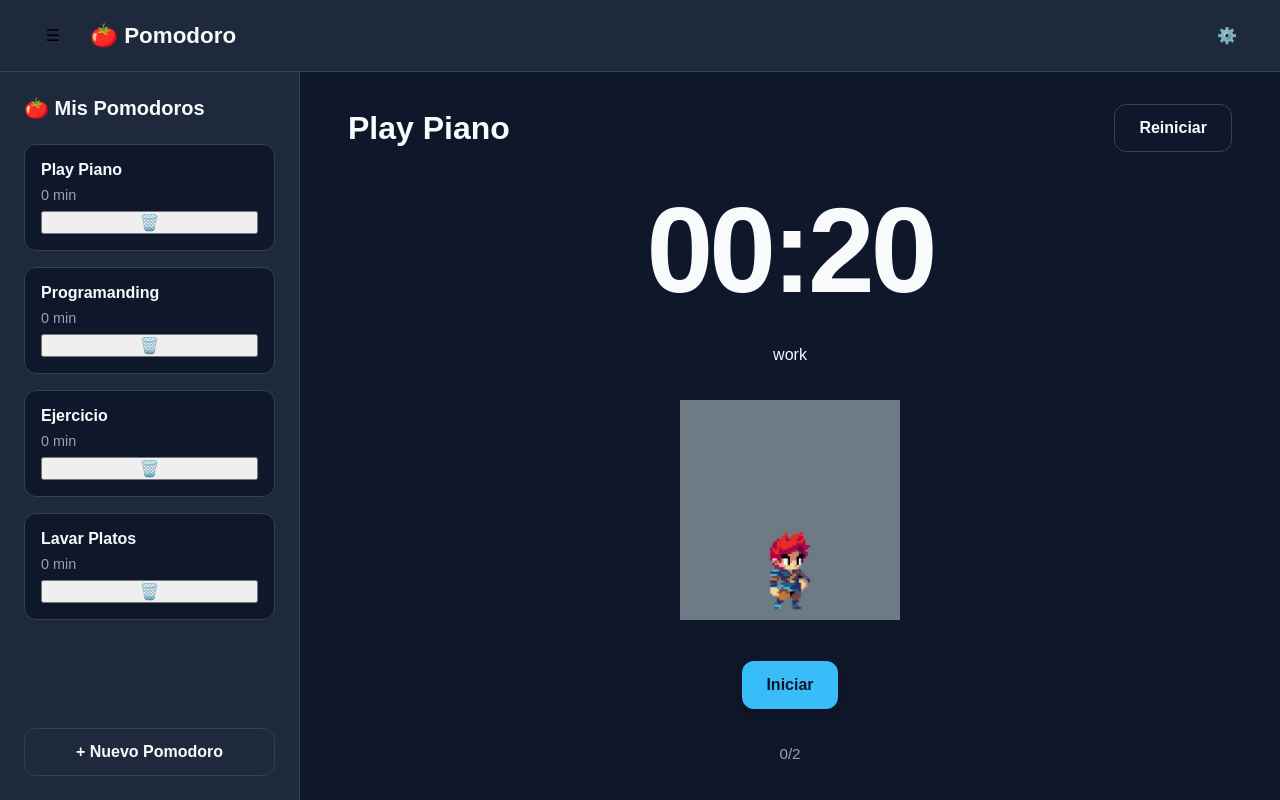
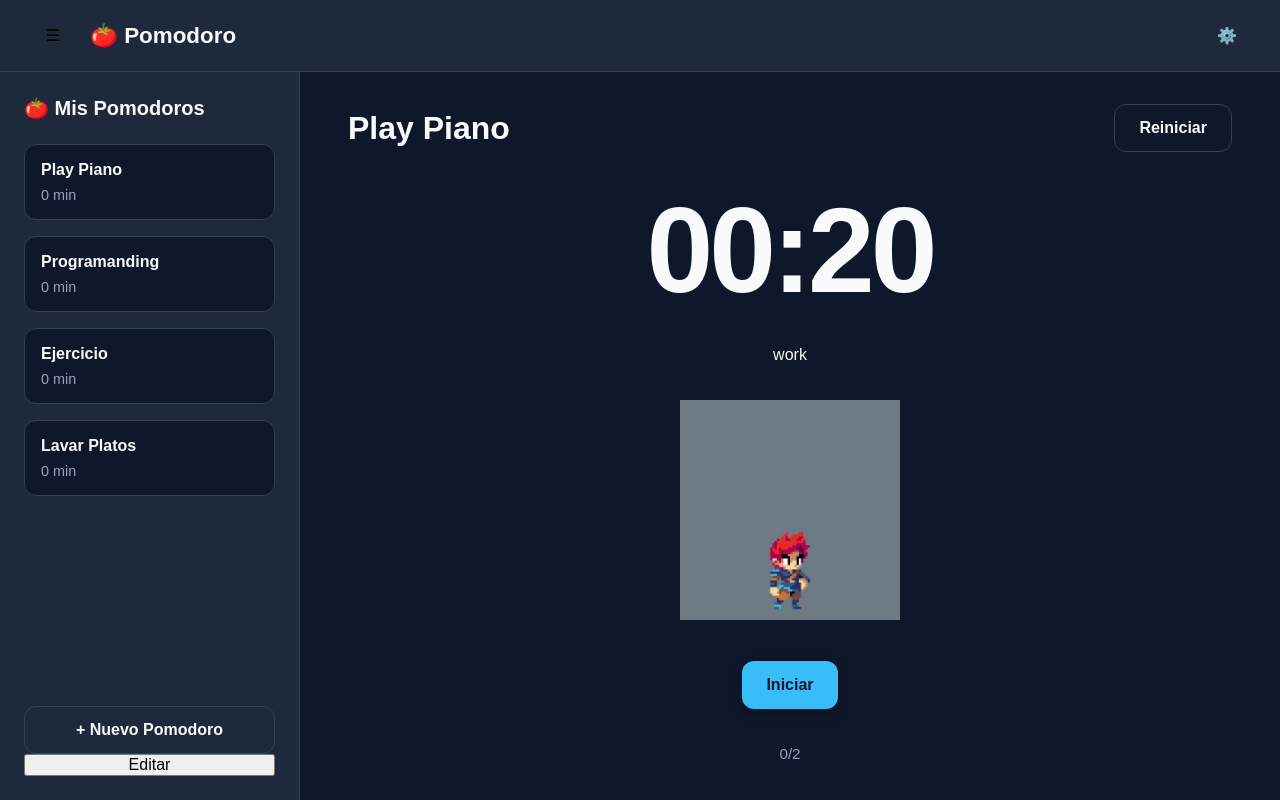
Before and after one commit to Neiyher/pomodoro, a React (Vite) app: page / in a window 1280 px wide. Built offline with nearby package versions, Linux system fonts and the light colour scheme.

Commit message:
feat: add pomodoro edit mode

```diff
--- a/src/App.tsx
+++ b/src/App.tsx
@@ -17,11 +17,10 @@ function App() {
     const datos = localStorage.getItem("pomodoros");
     return datos ? JSON.parse(datos) : initialPomodoros
   });
-
   const [selectedPomodoro, setSelectedPomodoro] = useState<Pomodoro>(pomodoros[0]);
-
   const [isCreateModalOpen, setIsCreateModalOpen] = useState(false);
-
+  const [isEditMode, setIsEditMode] = useState(false)
+  const [editingPomodoro, setEditingPomodoro] = useState<Pomodoro | null>(null);
   const defaultPomodoro: Pomodoro = {
     id: Date.now(),
     title: "Pomodoro clásico",
@@ -61,7 +60,6 @@ function App() {
         if (selectedPomodoro.id === id) {
             setSelectedPomodoro(nuevosPomodoros[0]);
         }
-
         setPomodoros(nuevosPomodoros);
     }
   }
@@ -74,7 +72,10 @@ function App() {
           pomodoros={pomodoros}
           setSelectedPomodoro={setSelectedPomodoro}
           setIsCreateModalOpen={setIsCreateModalOpen}
-          onDeletePomodoro={handleDeletePomodoro}/>
+          onDeletePomodoro={handleDeletePomodoro}
+          isEditMode={isEditMode}
+          setIsEditMode={setIsEditMode}
+          setEditingPomodoro={setEditingPomodoro}/>
         <PomodoroPlayer
           pomodoro={selectedPomodoro}/>
 
--- /dev/null
+++ b/src/components/Button/ButtonEdit.tsx
@@ -0,0 +1,16 @@
+type ButtonEditProps = {
+    setIsEditMode: React.Dispatch<React.SetStateAction<boolean>>;
+};
+
+export default function ButtonEdit({ setIsEditMode }: ButtonEditProps) {
+
+    function handleEditMode() {
+        setIsEditMode(prev => !prev);
+    }
+
+    return (
+        <button onClick={handleEditMode}>
+            Editar
+        </button>
+    );
+}
--- a/src/components/Sidebar/PomodoroCard.tsx
+++ b/src/components/Sidebar/PomodoroCard.tsx
@@ -4,10 +4,12 @@ type PomoCardProps = {
     pomodoro: Pomodoro
     onSelect: (pomodoro: Pomodoro) => void;
     onDeletePomodoro: (id: number) => void;
+    isEditMode: boolean;
+    setEditingPomodoro: React.Dispatch<React.SetStateAction<Pomodoro | null>>
 }
 
 
-export default function PomodoroCard({ pomodoro, onSelect, onDeletePomodoro }: PomoCardProps) {
+export default function PomodoroCard({ pomodoro, onSelect, onDeletePomodoro, isEditMode, setEditingPomodoro }: PomoCardProps) {
 
     const minutes = Math.floor(pomodoro.workTime / 60);
 
@@ -15,7 +17,12 @@ export default function PomodoroCard({ pomodoro, onSelect, onDeletePomodoro }: P
         <div className="pomoCard" onClick={() => onSelect(pomodoro)}>
             <h2>{pomodoro.title}</h2>
             <p>{minutes} min</p>
-            <button onClick={() => onDeletePomodoro(pomodoro.id)}>🗑️</button>
+            {isEditMode && (
+                <div>
+                    <button onClick={() => setEditingPomodoro(pomodoro)}>✏️</button>
+                    <button onClick={() => onDeletePomodoro(pomodoro.id)}>🗑️</button>
+                </div>
+            )}
         </div>
     );
 }
--- a/src/components/Sidebar/Sidebar.tsx
+++ b/src/components/Sidebar/Sidebar.tsx
@@ -1,6 +1,7 @@
 import "./Sidebar.css"
 import PomodoroCard from "./PomodoroCard";
 import ButtonCreate from "../Button/ButtonCreate";
+import ButtonEdit from "../Button/ButtonEdit";
 import type { Pomodoro } from "../../types/Pomodoro";
 
 type SidebarPorps = {
@@ -8,9 +9,12 @@ type SidebarPorps = {
     pomodoros:Pomodoro[];
     setIsCreateModalOpen: React.Dispatch<React.SetStateAction<boolean>>;
     onDeletePomodoro: (id: number) => void;
+    isEditMode: boolean;
+    setIsEditMode: React.Dispatch<React.SetStateAction<boolean>>;
+    setEditingPomodoro: React.Dispatch<React.SetStateAction<Pomodoro | null>>
 }
 
-export default function Sidebar({pomodoros,setSelectedPomodoro,setIsCreateModalOpen, onDeletePomodoro}:SidebarPorps){
+export default function Sidebar({pomodoros,setSelectedPomodoro,setIsCreateModalOpen, onDeletePomodoro, setIsEditMode, isEditMode, setEditingPomodoro}:SidebarPorps){
 
     return(
         <div className="sidebarContainer">
@@ -25,10 +29,12 @@ export default function Sidebar({pomodoros,setSelectedPomodoro,setIsCreateModalO
                     pomodoro={pomo}
                     onSelect={setSelectedPomodoro}
                     onDeletePomodoro={onDeletePomodoro}
+                    isEditMode={isEditMode}
                 />
                 ))}
             </div>
             <ButtonCreate setIsCreateModalOpen={setIsCreateModalOpen}/>
+            <ButtonEdit setIsEditMode={setIsEditMode}/>
         </div>
     )
 }
```
